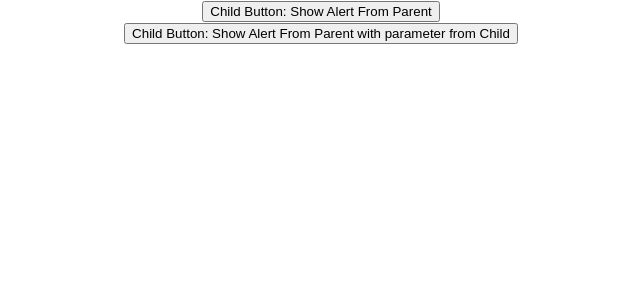
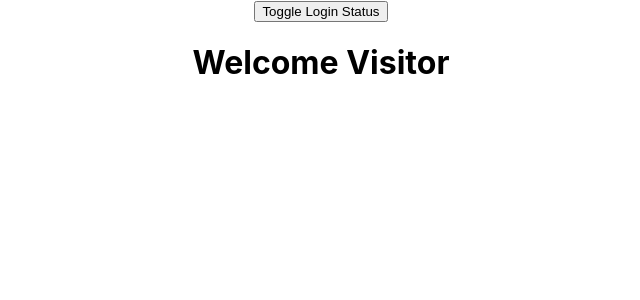
Before and after one commit to TheReprator/ReactLearning, a React (Create React App) app: page / in a window 1280 px wide. Shown: the top 300 px of the page, without its empty margins (319-959 px from the left). Built offline with nearby package versions, Linux system fonts and the light colour scheme.

Commit message:
updated the App.js for conditional rendering

```diff
--- a/src/App.js
+++ b/src/App.js
@@ -20,18 +20,24 @@ import MethodFourBinding from './eventBinding/MethodFourBinding';
 import './App.css';
 import { ParentCommComponent } from './childCommunicationWithParent/1ParentChildMethodCommunication';
 import { ParentMethodParamCommComponent } from './childCommunicationWithParent/2ParentChildMethodParamCommunication';
+import ConditionalRendingComp from './conditionalRendring/ConditionRendringComponent';
 
 function App() {
   return (
     <div className="App">
 
-{ /*
+    <ConditionalRendingComp />
+  { /*
       //Child Communication to Parent
+
+      <ParentCommComponent />
+      <ParentMethodParamCommComponent />
+
         */
   }
 
-      <ParentCommComponent />
-      <ParentMethodParamCommComponent />
+
+
 { /*
       //Destructing Parameters
     <EventBindings />
```
